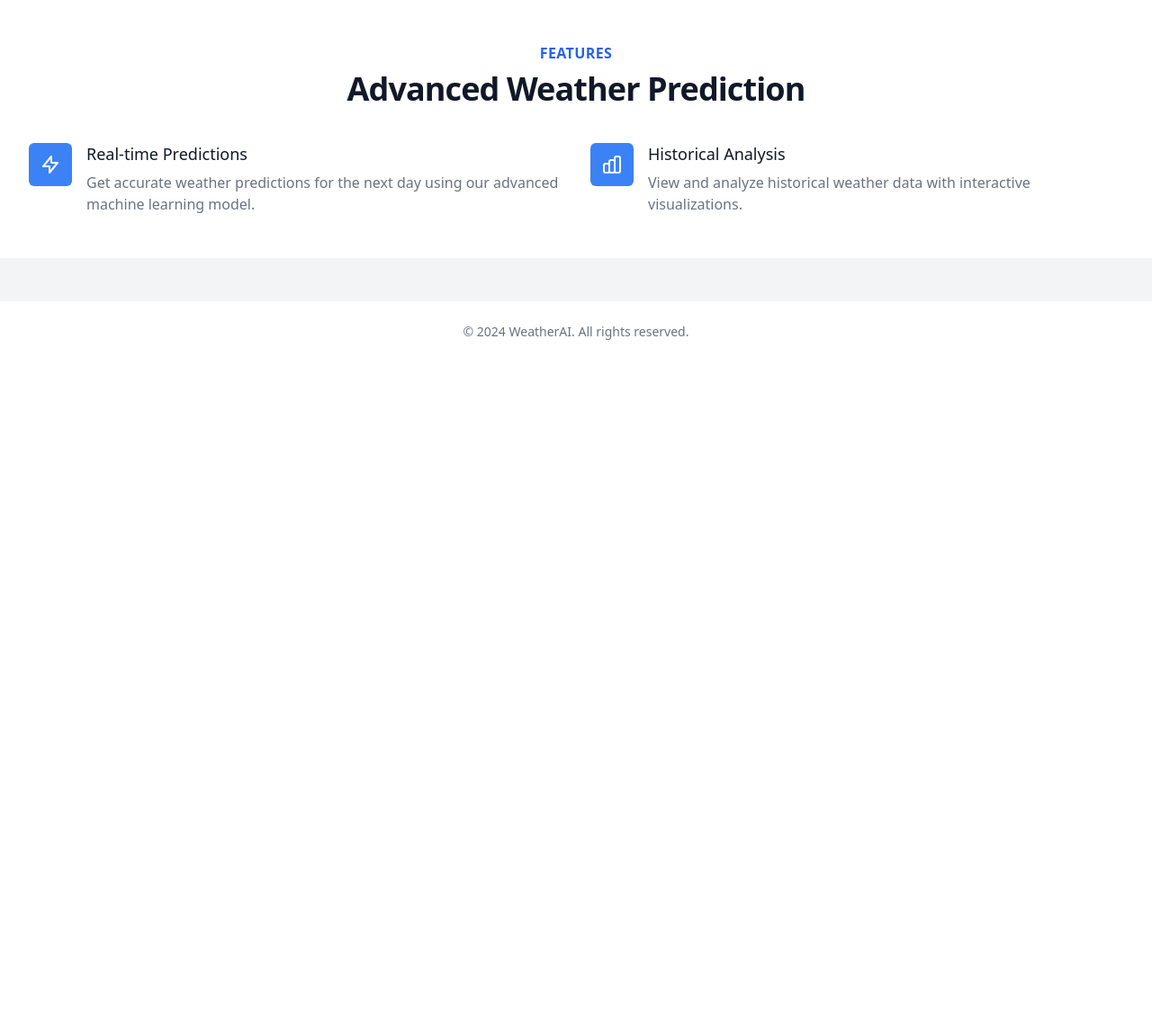
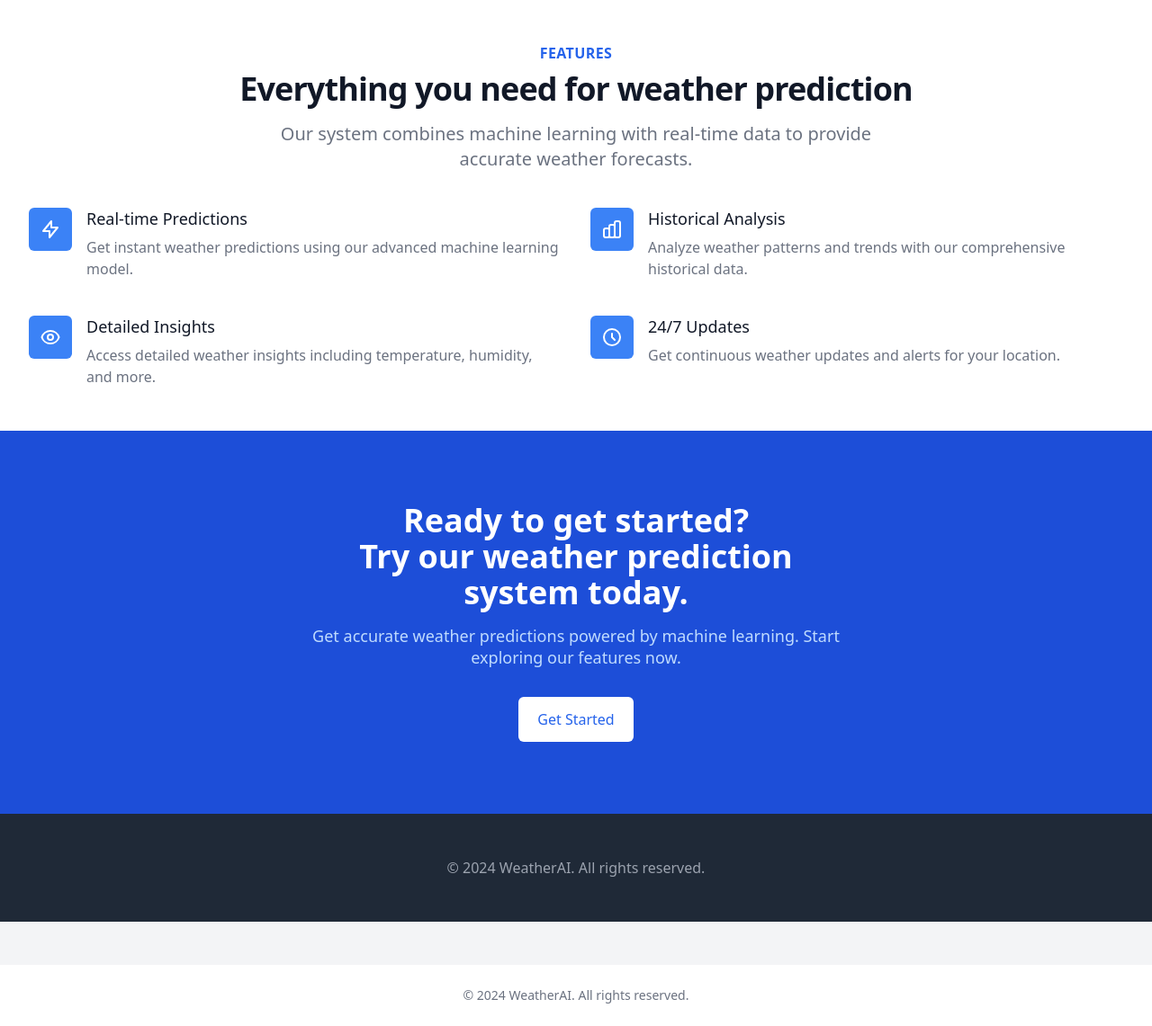
Before and after one commit to Make-Skilled/Weather-Prediction-Model, a Flask app: page / in a window 1280 px wide. Shown: the part 623-1764 px from the top of the page at 90% size. Before the commit the page ends 1001 px from the top, so only its background shows below. Run offline with Flask 3, Linux system fonts and the light colour scheme; some libraries are stand-ins or nearby versions.

Commit message:
updated ui

```diff
--- a/data/current_weather.csv
+++ b/data/current_weather.csv
@@ -4,3 +4,8 @@ timestamp,city,temperature,feels_like,humidity,pressure,wind_speed,description,i
 2025-06-09 17:25:55,London,18.3,17.7,57,1021,13.9,overcast clouds,04d
 2025-06-09 17:27:53,London,18.3,17.7,57,1021,13.9,overcast clouds,04d
 2025-06-09 17:46:10,London,18.4,17.8,59,1021,13.9,overcast clouds,04d
+2025-06-09 17:49:38,London,18.4,17.8,59,1021,13.9,overcast clouds,04d
+2025-06-09 17:49:53,London,18.4,17.8,59,1021,13.9,overcast clouds,04d
+2025-06-09 17:49:57,Guntur,34.5,34.0,30,998,7.6,overcast clouds,04d
+2025-06-09 17:54:53,London,18.4,17.8,59,1021,13.9,overcast clouds,04d
+2025-06-09 17:55:02,Guntur,34.5,34.0,30,998,7.6,overcast clouds,04d
--- a/data/historical_weather.csv
+++ b/data/historical_weather.csv
@@ -4,3 +4,8 @@ date,city,temperature,humidity,wind_speed,pressure,description
 2025-06-09,London,18.3,57,13.9,1021,overcast clouds
 2025-06-09,London,18.3,57,13.9,1021,overcast clouds
 2025-06-09,London,18.4,59,13.9,1021,overcast clouds
+2025-06-09,London,18.4,59,13.9,1021,overcast clouds
+2025-06-09,London,18.4,59,13.9,1021,overcast clouds
+2025-06-09,Guntur,34.5,30,7.6,998,overcast clouds
+2025-06-09,London,18.4,59,13.9,1021,overcast clouds
+2025-06-09,Guntur,34.5,30,7.6,998,overcast clouds
--- a/templates/base.html
+++ b/templates/base.html
@@ -20,6 +20,9 @@
                     </div>
                     <div class="hidden sm:ml-6 sm:flex sm:space-x-8">
                         <a href="/" class="border-transparent text-gray-500 hover:border-gray-300 hover:text-gray-700 inline-flex items-center px-1 pt-1 border-b-2 text-sm font-medium">
+                            Home
+                        </a>
+                        <a href="/dashboard" class="border-transparent text-gray-500 hover:border-gray-300 hover:text-gray-700 inline-flex items-center px-1 pt-1 border-b-2 text-sm font-medium">
                             Dashboard
                         </a>
                         <a href="/analysis" class="border-transparent text-gray-500 hover:border-gray-300 hover:text-gray-700 inline-flex items-center px-1 pt-1 border-b-2 text-sm font-medium">
@@ -33,7 +36,10 @@
         <!-- Mobile menu -->
         <div class="sm:hidden">
             <div class="pt-2 pb-3 space-y-1">
-                <a href="/" class="bg-blue-50 border-blue-500 text-blue-700 block pl-3 pr-4 py-2 border-l-4 text-base font-medium">
+                <a href="/" class="border-transparent text-gray-500 hover:bg-gray-50 hover:border-gray-300 hover:text-gray-700 block pl-3 pr-4 py-2 border-l-4 text-base font-medium">
+                    Home
+                </a>
+                <a href="/dashboard" class="border-transparent text-gray-500 hover:bg-gray-50 hover:border-gray-300 hover:text-gray-700 block pl-3 pr-4 py-2 border-l-4 text-base font-medium">
                     Dashboard
                 </a>
                 <a href="/analysis" class="border-transparent text-gray-500 hover:bg-gray-50 hover:border-gray-300 hover:text-gray-700 block pl-3 pr-4 py-2 border-l-4 text-base font-medium">
--- a/templates/index.html
+++ b/templates/index.html
@@ -1,31 +1,39 @@
 {% extends "base.html" %}
 
-{% block title %}WeatherAI - Home{% endblock %}
+{% block title %}WeatherAI - Smart Weather Prediction{% endblock %}
 
 {% block content %}
 <!-- Hero Section -->
-<div class="relative bg-white overflow-hidden">
+<div class="relative bg-gradient-to-r from-blue-600 to-blue-800 overflow-hidden">
     <div class="max-w-7xl mx-auto">
-        <div class="relative z-10 pb-8 bg-white sm:pb-16 md:pb-20 lg:max-w-2xl lg:w-full lg:pb-28 xl:pb-32">
+        <div class="relative z-10 pb-8 sm:pb-16 md:pb-20 lg:max-w-2xl lg:w-full lg:pb-28 xl:pb-32">
             <main class="mt-10 mx-auto max-w-7xl px-4 sm:mt-12 sm:px-6 md:mt-16 lg:mt-20 lg:px-8 xl:mt-28">
                 <div class="sm:text-center lg:text-left">
-                    <h1 class="text-4xl tracking-tight font-extrabold text-gray-900 sm:text-5xl md:text-6xl">
-                        <span class="block">Predict Weather with</span>
-                        <span class="block text-blue-600">Machine Learning</span>
+                    <h1 class="text-4xl tracking-tight font-extrabold text-white sm:text-5xl md:text-6xl">
+                        <span class="block">Smart Weather</span>
+                        <span class="block text-blue-200">Prediction System</span>
                     </h1>
-                    <p class="mt-3 text-base text-gray-500 sm:mt-5 sm:text-lg sm:max-w-xl sm:mx-auto md:mt-5 md:text-xl lg:mx-0">
-                        Our advanced AI system analyzes historical weather patterns to provide accurate predictions for temperature, humidity, wind speed, and more.
+                    <p class="mt-3 text-base text-blue-100 sm:mt-5 sm:text-lg sm:max-w-xl sm:mx-auto md:mt-5 md:text-xl lg:mx-0">
+                        Get accurate weather predictions powered by machine learning. Our AI system analyzes historical data to provide precise forecasts for your location.
                     </p>
                     <div class="mt-5 sm:mt-8 sm:flex sm:justify-center lg:justify-start">
                         <div class="rounded-md shadow">
-                            <a href="/dashboard" class="w-full flex items-center justify-center px-8 py-3 border border-transparent text-base font-medium rounded-md text-white bg-blue-600 hover:bg-blue-700 md:py-4 md:text-lg md:px-10">
+                            <a href="/dashboard" class="w-full flex items-center justify-center px-8 py-3 border border-transparent text-base font-medium rounded-md text-blue-700 bg-white hover:bg-blue-50 md:py-4 md:text-lg md:px-10">
                                 Get Started
+                            </a>
+                        </div>
+                        <div class="mt-3 sm:mt-0 sm:ml-3">
+                            <a href="/analysis" class="w-full flex items-center justify-center px-8 py-3 border border-transparent text-base font-medium rounded-md text-white bg-blue-500 hover:bg-blue-600 md:py-4 md:text-lg md:px-10">
+                                View Analysis
                             </a>
                         </div>
                     </div>
                 </div>
             </main>
         </div>
+    </div>
+    <div class="lg:absolute lg:inset-y-0 lg:right-0 lg:w-1/2">
+        <img class="h-56 w-full object-cover sm:h-72 md:h-96 lg:w-full lg:h-full" src="https://images.unsplash.com/photo-1504608524841-42fe6f032b4b?ixlib=rb-1.2.1&ixid=eyJhcHBfaWQiOjEyMDd9&auto=format&fit=crop&w=2105&q=80" alt="Weather">
     </div>
 </div>
 
@@ -35,7 +43,10 @@
         <div class="lg:text-center">
             <h2 class="text-base text-blue-600 font-semibold tracking-wide uppercase">Features</h2>
             <p class="mt-2 text-3xl leading-8 font-extrabold tracking-tight text-gray-900 sm:text-4xl">
-                Advanced Weather Prediction
+                Everything you need for weather prediction
+            </p>
+            <p class="mt-4 max-w-2xl text-xl text-gray-500 lg:mx-auto">
+                Our system combines machine learning with real-time data to provide accurate weather forecasts.
             </p>
         </div>
 
@@ -51,7 +62,7 @@
                     <div class="ml-16">
                         <h3 class="text-lg leading-6 font-medium text-gray-900">Real-time Predictions</h3>
                         <p class="mt-2 text-base text-gray-500">
-                            Get accurate weather predictions for the next day using our advanced machine learning model.
+                            Get instant weather predictions using our advanced machine learning model.
                         </p>
                     </div>
                 </div>
@@ -66,7 +77,38 @@
                     <div class="ml-16">
                         <h3 class="text-lg leading-6 font-medium text-gray-900">Historical Analysis</h3>
                         <p class="mt-2 text-base text-gray-500">
-                            View and analyze historical weather data with interactive visualizations.
+                            Analyze weather patterns and trends with our comprehensive historical data.
+                        </p>
+                    </div>
+                </div>
+
+                <!-- Feature 3 -->
+                <div class="relative">
+                    <div class="absolute flex items-center justify-center h-12 w-12 rounded-md bg-blue-500 text-white">
+                        <svg class="h-6 w-6" fill="none" viewBox="0 0 24 24" stroke="currentColor">
+                            <path stroke-linecap="round" stroke-linejoin="round" stroke-width="2" d="M15 12a3 3 0 11-6 0 3 3 0 016 0z" />
+                            <path stroke-linecap="round" stroke-linejoin="round" stroke-width="2" d="M2.458 12C3.732 7.943 7.523 5 12 5c4.478 0 8.268 2.943 9.542 7-1.274 4.057-5.064 7-9.542 7-4.477 0-8.268-2.943-9.542-7z" />
+                        </svg>
+                    </div>
+                    <div class="ml-16">
+                        <h3 class="text-lg leading-6 font-medium text-gray-900">Detailed Insights</h3>
+                        <p class="mt-2 text-base text-gray-500">
+                            Access detailed weather insights including temperature, humidity, and more.
+                        </p>
+                    </div>
+                </div>
+
+                <!-- Feature 4 -->
+                <div class="relative">
+                    <div class="absolute flex items-center justify-center h-12 w-12 rounded-md bg-blue-500 text-white">
+                        <svg class="h-6 w-6" fill="none" viewBox="0 0 24 24" stroke="currentColor">
+                            <path stroke-linecap="round" stroke-linejoin="round" stroke-width="2" d="M12 8v4l3 3m6-3a9 9 0 11-18 0 9 9 0 0118 0z" />
+                        </svg>
+                    </div>
+                    <div class="ml-16">
+                        <h3 class="text-lg leading-6 font-medium text-gray-900">24/7 Updates</h3>
+                        <p class="mt-2 text-base text-gray-500">
+                            Get continuous weather updates and alerts for your location.
                         </p>
                     </div>
                 </div>
@@ -74,4 +116,31 @@
         </div>
     </div>
 </div>
+
+<!-- CTA Section -->
+<div class="bg-blue-700">
+    <div class="max-w-2xl mx-auto text-center py-16 px-4 sm:py-20 sm:px-6 lg:px-8">
+        <h2 class="text-3xl font-extrabold text-white sm:text-4xl">
+            <span class="block">Ready to get started?</span>
+            <span class="block">Try our weather prediction system today.</span>
+        </h2>
+        <p class="mt-4 text-lg leading-6 text-blue-200">
+            Get accurate weather predictions powered by machine learning. Start exploring our features now.
+        </p>
+        <a href="/dashboard" class="mt-8 w-full inline-flex items-center justify-center px-5 py-3 border border-transparent text-base font-medium rounded-md text-blue-600 bg-white hover:bg-blue-50 sm:w-auto">
+            Get Started
+        </a>
+    </div>
+</div>
+
+<!-- Footer -->
+<footer class="bg-gray-800">
+    <div class="max-w-7xl mx-auto py-12 px-4 sm:px-6 lg:px-8">
+        <div class="text-center">
+            <p class="text-base text-gray-400">
+                &copy; 2024 WeatherAI. All rights reserved.
+            </p>
+        </div>
+    </div>
+</footer>
 {% endblock %}
```
Also changed, not shown: data/weather_analysis.json (+15 -15 lines), humidity_predictions.png (deleted), precipitation_predictions.png (deleted), pressure_predictions.png (deleted), temperature_predictions.png (deleted), wind_speed_predictions.png (deleted).
